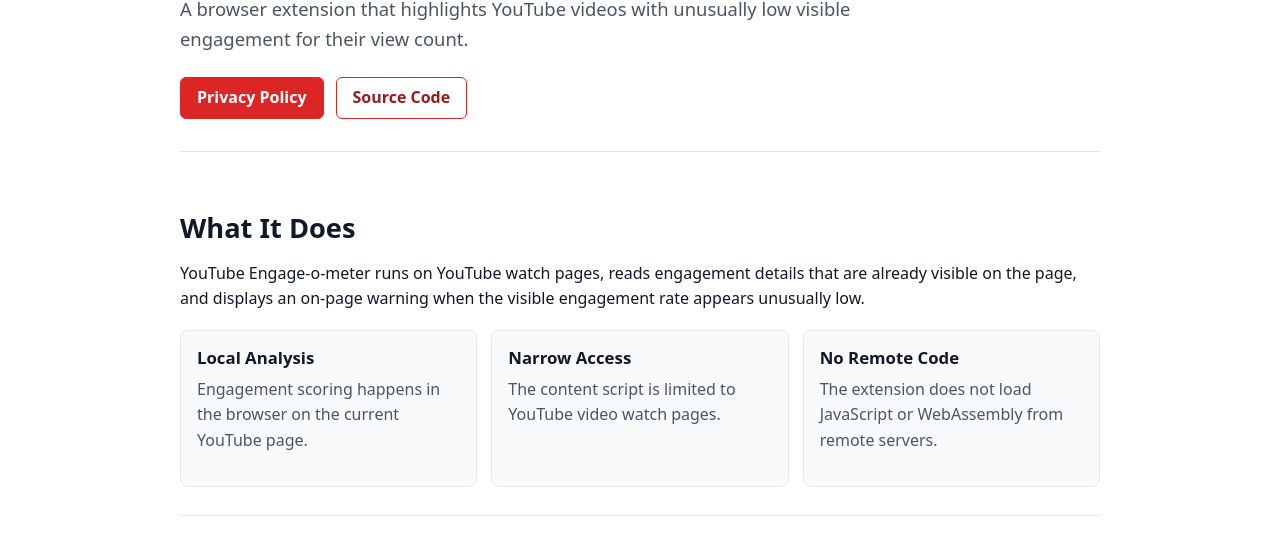
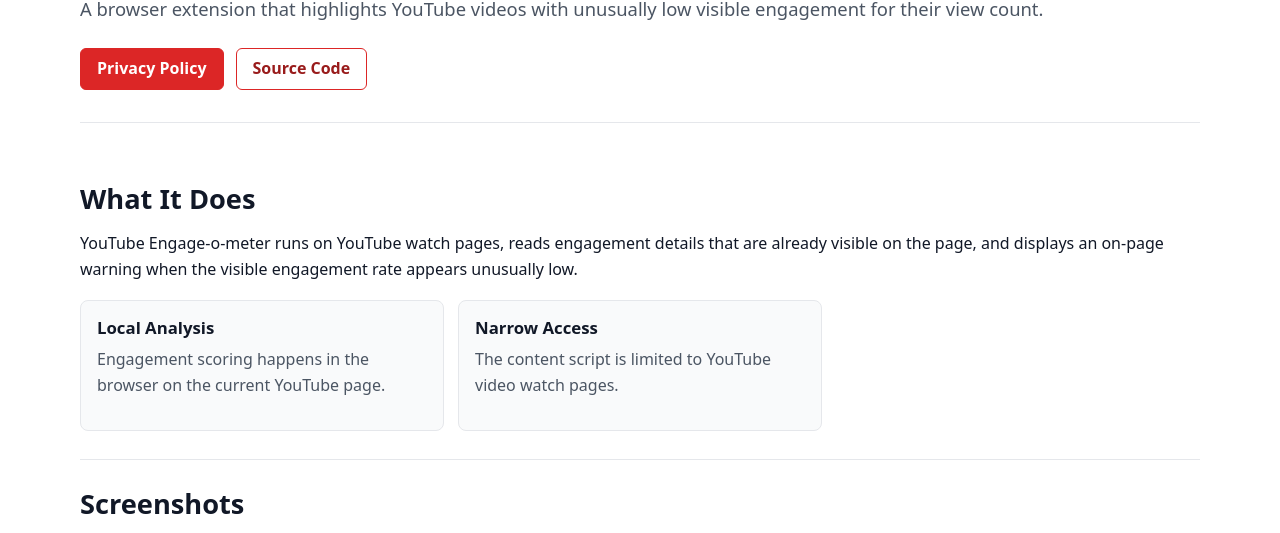
Before and after one commit to petrussola/yt-engagement-extension, a website built with Vite: page docs/index.html in a window 1280 px wide. Shown: the part 139-672 px from the top of the page. Built offline with nearby package versions, Linux system fonts and the light colour scheme.

Commit message:
Refine website hero copy

```diff
--- a/docs/index.html
+++ b/docs/index.html
@@ -41,7 +41,7 @@
       }
 
       .page {
-        width: min(920px, calc(100% - 32px));
+        width: min(1120px, calc(100% - 32px));
         margin: 0 auto;
       }
 
@@ -79,10 +79,11 @@
       }
 
       .lede {
-        max-width: 700px;
+        max-width: none;
         margin-bottom: 24px;
         color: var(--muted);
         font-size: 1.15rem;
+        white-space: nowrap;
       }
 
       .brand {
@@ -237,6 +238,10 @@
           white-space: normal;
         }
 
+        .lede {
+          white-space: normal;
+        }
+
         .summary {
           grid-template-columns: 1fr;
         }
@@ -295,13 +300,6 @@
             <article class="summary-item">
               <h3>Narrow Access</h3>
               <p>The content script is limited to YouTube video watch pages.</p>
-            </article>
-            <article class="summary-item">
-              <h3>No Remote Code</h3>
-              <p>
-                The extension does not load JavaScript or WebAssembly from
-                remote servers.
-              </p>
             </article>
           </div>
         </section>
```
